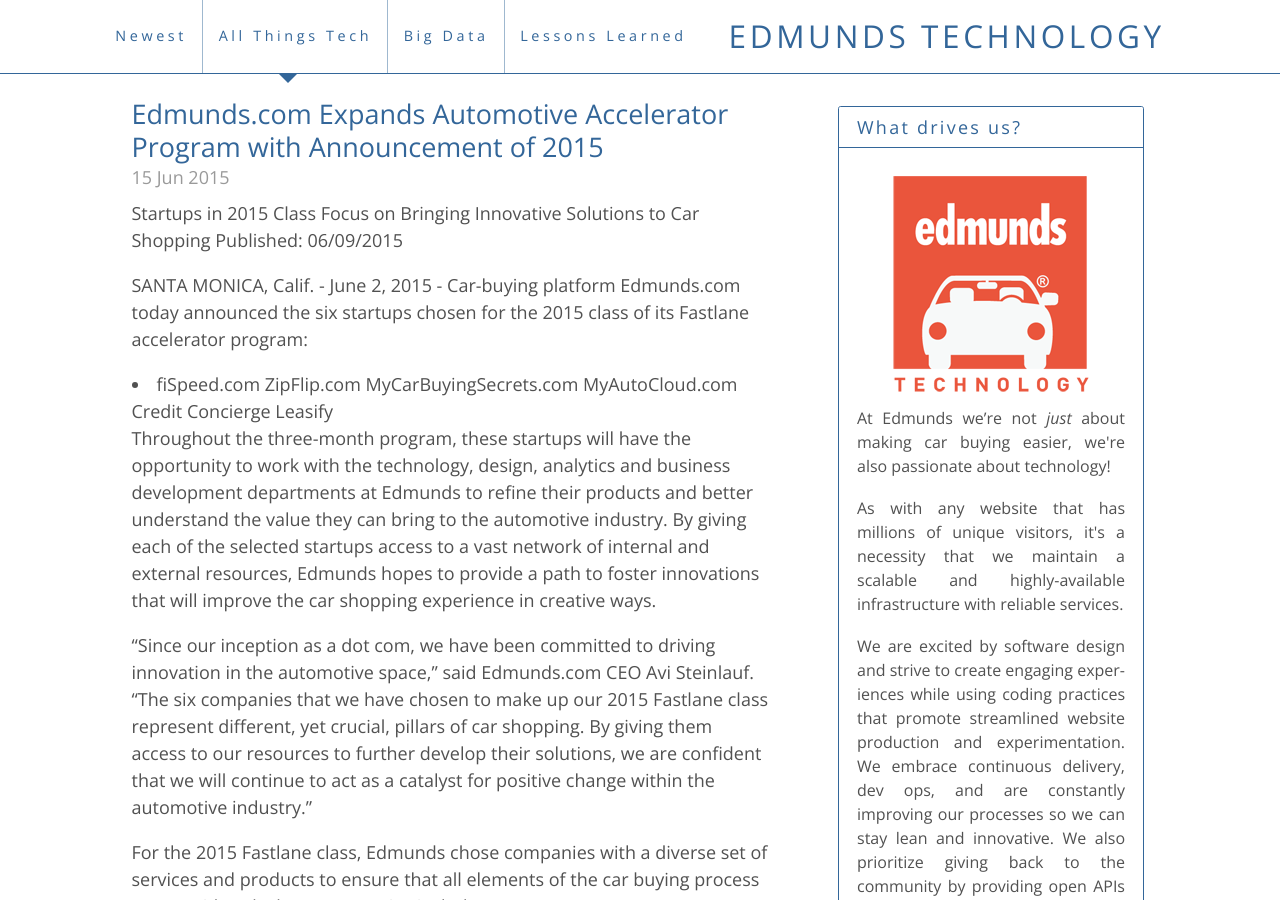
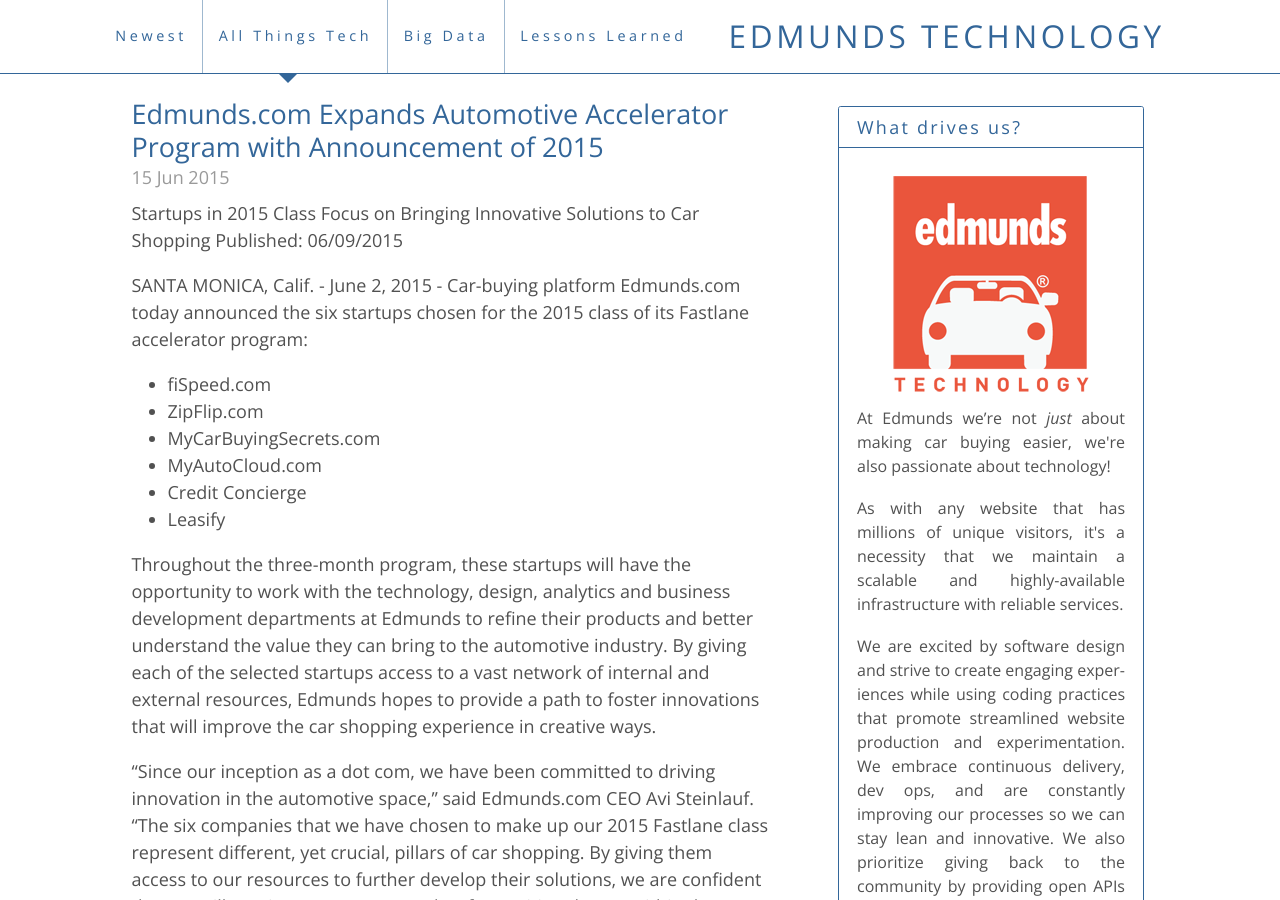
Before and after one commit to brgibson/blog-prototype, a Jekyll site: the page built from _posts/2015-06-15-Edmunds-com-Expands-Automotive-Accelerator-Program-with-Announcement-of-2015-Fastlane-Class.md, in a window 1280 px wide and 900 px high. Built offline with Jekyll 4.4.1, drawn with Linux system fonts in a browser that asks for light colours.

Commit message:
Updated Fastlane post

```diff
--- a/_posts/2015-06-15-Edmunds-com-Expands-Automotive-Accelerator-Program-with-Announcement-of-2015-Fastlane-Class.md
+++ b/_posts/2015-06-15-Edmunds-com-Expands-Automotive-Accelerator-Program-with-Announcement-of-2015-Fastlane-Class.md
@@ -17,14 +17,13 @@
 Published: 06/09/2015
 
 SANTA MONICA, Calif. - June 2, 2015 - Car-buying platform Edmunds.com today announced the six startups chosen for the 2015 class of its Fastlane accelerator program:
-<li>
-fiSpeed.com
-ZipFlip.com
-MyCarBuyingSecrets.com
-MyAutoCloud.com
-Credit Concierge
-Leasify
-</li>
+
+* fiSpeed.com
+* ZipFlip.com
+* MyCarBuyingSecrets.com
+* MyAutoCloud.com
+* Credit Concierge
+* Leasify
 
 Throughout the three-month program, these startups will have the opportunity to work with the technology, design, analytics and business development departments at Edmunds to refine their products and better understand the value they can bring to the automotive industry. By giving each of the selected startups access to a vast network of internal and external resources, Edmunds hopes to provide a path to foster innovations that will improve the car shopping experience in creative ways.
 
```
